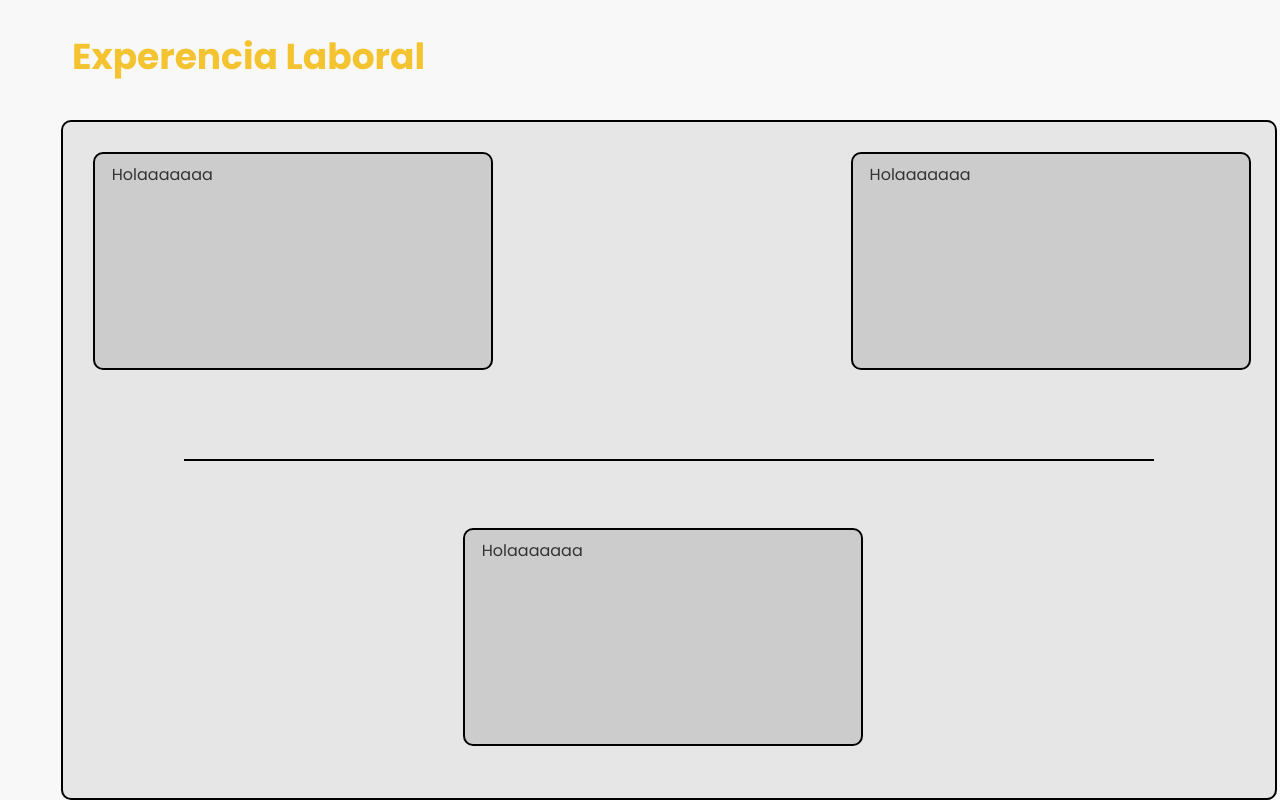
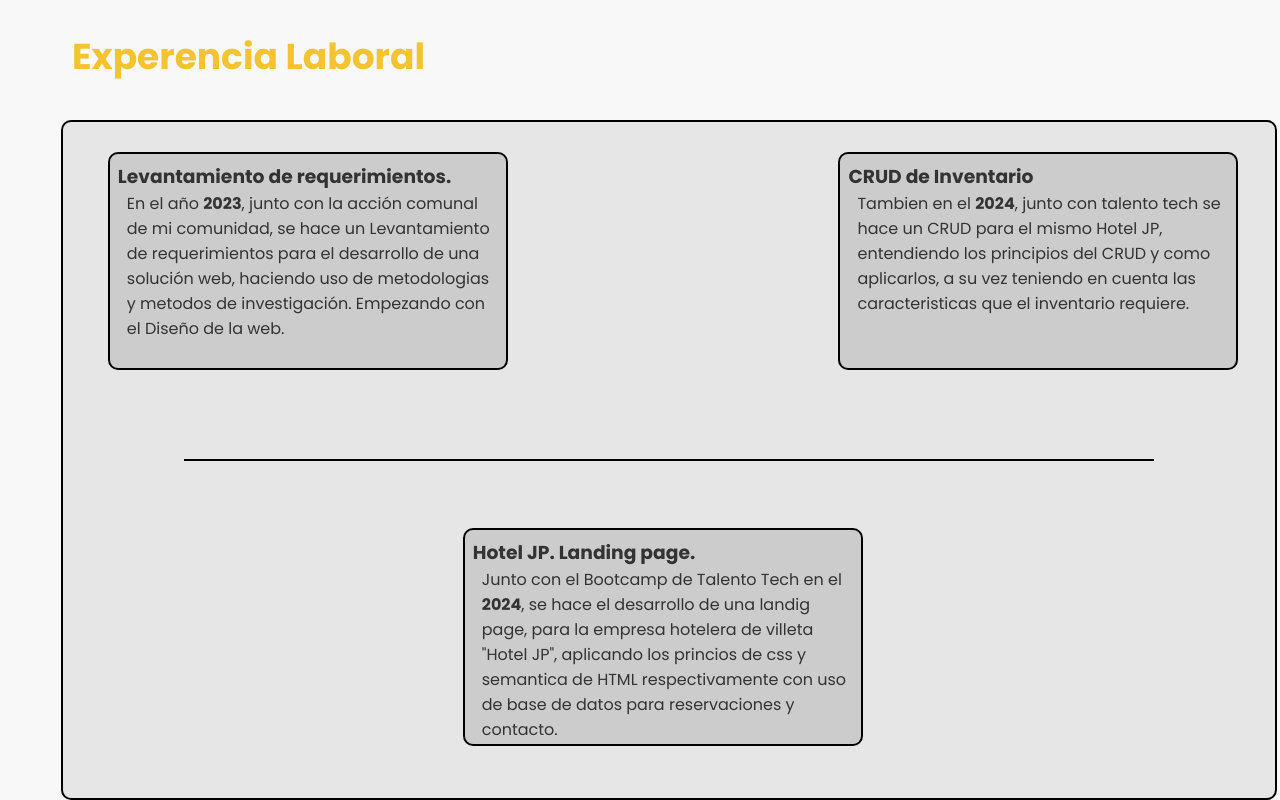
Before and after one commit to Poetry0354/portafolio_personal, a plain HTML site: page curriculum.html in a window 1280 px wide. Shown: the part 915-1715 px from the top of the page. Drawn offline with Linux system fonts and the light colour scheme.

Commit message:
Texto de la linea de tiempo

```diff
--- a/css/cv.css
+++ b/css/cv.css
@@ -100,11 +100,12 @@
 
 #box1 {
     width: 400px;
+    left: 45px;
 }
 
 #box2 {
     top: 30px; /* Empuja el recuadro hacia la mitad verticalmente */
-    left: 65%; /* Empuja el recuadro hacia la mitad horizontalmente */
+    left: 64%; /* Empuja el recuadro hacia la mitad horizontalmente */
     width: 400px;
 }
 
--- a/curriculum.html
+++ b/curriculum.html
@@ -83,20 +83,31 @@
     <section class="contenedor2">
 
       <div id="box1" class="box">
+        <h3>Levantamiento de requerimientos.</h3>
         <p>
-          Holaaaaaaa
+          En el año <strong>2023</strong>, junto con la acción comunal<br>
+          de mi comunidad, se hace un Levantamiento de requerimientos para el
+          desarrollo de una solución web, haciendo uso de metodologias y metodos
+          de  investigación.
+          Empezando con el Diseño de la web.
         </p>
       </div>
 
       <div id="box2" class="box">
+        <h3>CRUD de Inventario</h3>
         <p>
-          Holaaaaaaa
+          Tambien en el <strong>2024</strong>, junto con talento tech se hace un CRUD
+          para el mismo Hotel JP, entendiendo los principios del CRUD y como aplicarlos,
+          a su vez teniendo en cuenta las caracteristicas que el inventario requiere.
         </p>
       </div>
 
       <div id="box3" class="box">
+        <h3>Hotel JP. Landing page.</h3>
         <p>
-          Holaaaaaaa
+          Junto con el Bootcamp de Talento Tech en el <strong>2024</strong>, se hace el desarrollo de una landig page,
+          para la empresa hotelera de villeta "Hotel JP", aplicando los princios de css y semantica de
+          HTML respectivamente con uso de base de datos para reservaciones y contacto.
         </p>
       </div>
     </section>
```
